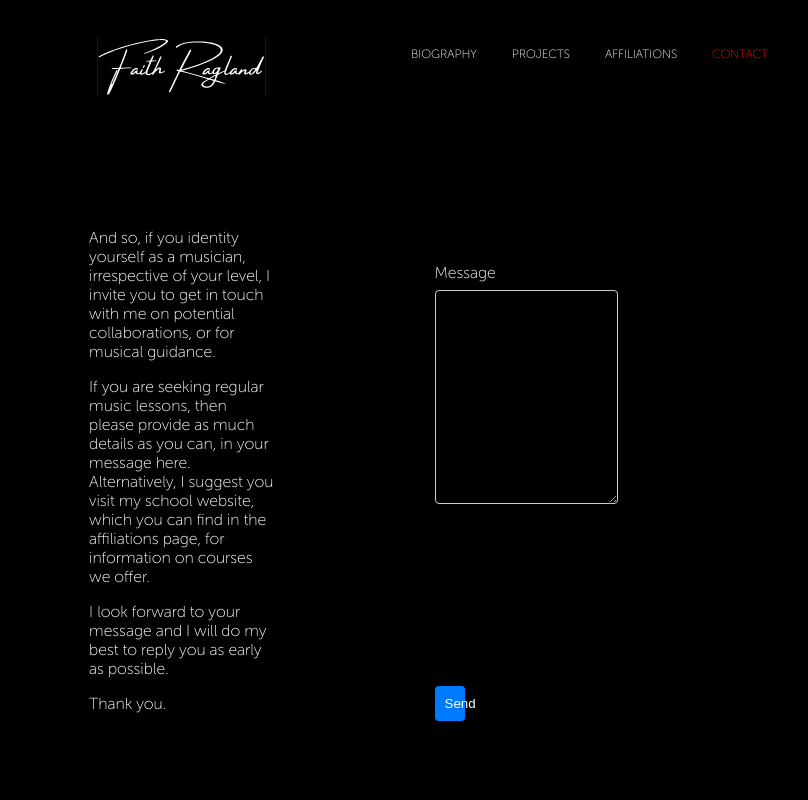
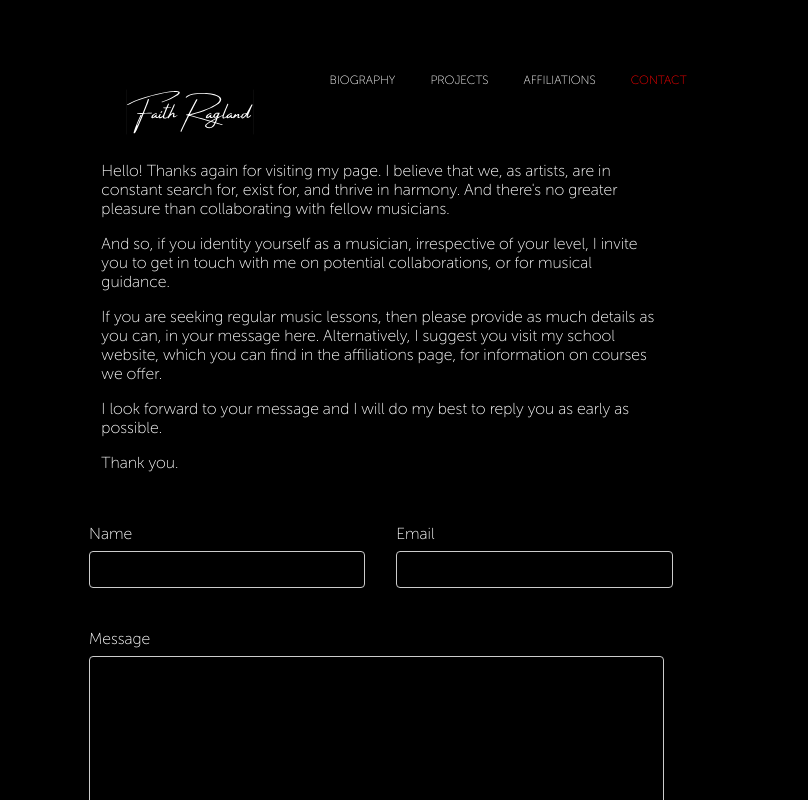
Before and after one commit to katesamuel/faithragland, a React (Create React App) app: page /contact in a window 768 px wide. Shown: the top 800 px of the page, 808 px wide, since content can reach past the window. Built offline with nearby package versions, Linux system fonts and the light colour scheme.

Commit message:
all about contact, biography

```diff
--- a/src/App.tsx
+++ b/src/App.tsx
@@ -3,7 +3,7 @@ import Navbar from './header/navbar';
 
 function App() {
   return (
-    <div className="App">
+    <div className="App scroll-container">
       <Navbar />
     </div>
   );
--- a/src/assets/content/biography.ts
+++ b/src/assets/content/biography.ts
@@ -1,5 +1,5 @@
 export const BiographyContent = {
-    1: 'Faith Ragland is one of India’s most experienced and sought after conductors, for his formidable work in the area of Western classical music in India with his extensive repertoire ranging from the renaissance to post-modern and contemporary music. He is renowned for producing outstanding musicians and ensembles from scratch.',
+    1: 'Faith Ragland is one of the most experienced and sought after conductors in India, and has done formidable work in the area of Western classical music in India with his extensive repertoire ranging from the renaissance to post-modern and contemporary music. He is renowned for producing outstanding musicians and ensembles from scratch.',
     2: 'Hailing from a family of musicians, Faith embarked on his musical journey with formal violin lessons at the age of 10. His prodigious talent was soon recognized with accolades such as the Late Dr. P. Subbaroyan’s Memorial Prize and M. Kalyan’s Award for exemplary performances in TCL grade exams. Under the expert guidance of Michael Glenn Mott, Faith showcased his skills with The Tirunelveli Chamber Orchestra, an initiative by Cleophas Anthony. His musical prowess led him to perform with renowned orchestras like The Delhi Symphony Orchestra and the Indian National Youth Orchestra.',
     3: 'Faith holds an Associate Diploma from the London College of Music (ALCM) in Teaching - Classical Singing and advanced grades in violin, cello and theory of music from the Trinity College of Music, London. He also holds a Masters in Sports Physiotherapy (MPT) and served as a clinician and an academician for about 20 years before moving to full time music.',
     4: 'Faith attributes his musical calibre to his various tutors, largely to Simon Carrington, an English conductor and founding member of the Grammy Award-winning vocal ensemble the King’s Singers, for choral conducting, and orchestral conducting to John Farrer, founder of the California Conducting Institute, USA and the London Conducting Workshop, UK and Howard Williams, Professor of Conducting, Royal Academy of Music, UK, two of the most experienced conductors on the international platform.'
--- a/src/header/navbar.css
+++ b/src/header/navbar.css
@@ -4,8 +4,10 @@
     flex-direction: row-reverse;
     align-items: start;
     background-color: black;
-    padding: 10px 20px;
-    z-index: 1;
+    padding-top: 40px;
+    z-index: 100;
+    position: sticky;
+    top: 0;
   }
 
   .navbar-logo img {
@@ -45,6 +47,9 @@
     font-size: 24px;
     cursor: pointer;
     align-self: self-end;
+    position: sticky;
+    top: 0;
+    width: 16px;
   }
 
   .navbar-container {
@@ -66,21 +71,13 @@
     justify-items: flex-end;
   }
 
-  @media (max-width: 768px) {
-    .navbar {
-      position: absolute;
-      width: 90vw;
-      display: flex;
-    }
-  }
-
   @media (min-width: 768px) {
     .navbar-toggle {
       display: none; /* Hide the hamburger button on larger screens */
     }
 
     .navbar-container {
-      display: block; /* Show the menu on larger screens */
+      display: flex; /* Show the menu on larger screens */
     }
 
     .navbar-links {
@@ -100,16 +97,23 @@
 
   @media (max-width: 768px) {
     .navbar-logo img {
-      height: 32vh;
+      height: 12vh;
       width: 32vw;
       object-fit: contain;
       object-position: center top;
+      margin-bottom: -60px;
+    }
+
+    .navbar {
+      padding: 8%;
+      position: fixed;
+      width: -webkit-fill-available;
     }
   }
 
   @media (min-width: 768px) and (max-width: 1025px) {
     .navbar-logo img {
-      height: 22vh;
+      height: 6vh;
       width: 22vw;
       object-fit: contain;
       object-position: center top;
--- a/src/header/navbar.tsx
+++ b/src/header/navbar.tsx
@@ -69,7 +69,7 @@ const Navbar = () => {
     return () => {
       eventEmitter.off('customEvent', handleCustomEvent);
     };
-  }, []);
+  }, [isMenuOpen]);
 
   const match = useMatch("/");
   const toggler = isMenuOpen ? "x" : "☰";
--- a/src/index.css
+++ b/src/index.css
@@ -7,15 +7,24 @@ body {
   color: white;
 }
 
+html {
+  overflow: scroll;
+}
+
+::-webkit-scrollbar {
+    width: 1px;
+    background: black; /* make scrollbar transparent */
+}
+
 @media (min-width: 768px) {
   body {
-    margin: 2% 10%;
+    padding: 0 10%;
   }
 }
 
 @media (min-width: 1369px) {
   body {
-    margin: 2% 16%;
+    padding: 0 16%;
   }
 }
 
--- a/src/pages/biography.css
+++ b/src/pages/biography.css
@@ -1,9 +1,57 @@
 .biography-container {
-    display: flex;
-    flex-direction: column;
+  display: flex;
+  flex-direction: column;
+  position: relative;
+  padding-top: 120px;
 }
 
-.para-one {
+.section-container {
+  display: flex;
+  flex-direction: row;
+  justify-content: space-between;
+  padding: 4% 0;
+}
+
+.text-container {
+  display: flex;
+  flex-direction: column;
+  line-height: 24px;
+  width: 60%;
+  text-align: justify;
+  text-indent: 4%;
+}
+
+.faith-piano {
+  height: 300px;
+  mask-image: radial-gradient(ellipse at 30% 20%, black, transparent 90%);
+}
+
+.faith-conducts {
+  height: 300px;
+}
+
+@media (max-width: 1025px) {
+  .biography-container {
+    padding: 6%;
+    padding-top: 120px;
+  }
+
+  .section-container {
     display: flex;
-    flex-direction: row;
+    flex-direction: column-reverse;
+  }
+
+  .faith-piano {
+    height: auto;
+    width: 100%;
+  }
+
+  .faith-conducts {
+    height: auto;
+    width: 100%;
+  }
+
+  .text-container {
+    width: 100%;
+  }
 }
--- a/src/pages/biography.tsx
+++ b/src/pages/biography.tsx
@@ -1,25 +1,28 @@
 import { BiographyContent } from "../assets/content/biography";
-import FaithConducts from '../assets/images/FA-conducts.png';
-import './biography.css';
+import FaithConducts from "../assets/images/FA-conducts.png";
+import FaithPiano from "../assets/images/fa.jpeg";
+import "./biography.css";
 
 const Biography = () => {
   return (
     <div className="biography-container">
-      <div className="para-one">
-        <p>{BiographyContent["1"]}</p>
-        <img src={FaithConducts}></img>
+      <div className="section-container">
+        <div className="text-container">
+          <p className="para-1">{BiographyContent["1"]}</p>
+          <p className="para-2">{BiographyContent["2"]}</p>
+        </div>
+        <div>
+          <img src={FaithConducts} className="faith-conducts"></img>
+        </div>
       </div>
-      <div>
-        <img></img>
-        <p>{BiographyContent["2"]}</p>
-      </div>
-      <div>
-        <p>{BiographyContent["3"]}</p>
-        <img></img>
-      </div>
-      <div>
-        <img></img>
-        <p>{BiographyContent["4"]}</p>
+      <div className="section-container">
+        <div>
+        <img src={FaithPiano} className="faith-piano"></img>
+        </div>
+        <div className="text-container">
+          <p className="para-3">{BiographyContent["3"]}</p>
+          <p className="para-4">{BiographyContent["4"]}</p>
+        </div>
       </div>
     </div>
   );
--- a/src/pages/contact.css
+++ b/src/pages/contact.css
@@ -13,6 +13,7 @@
 
 .foreword p {
   text-align: left;
+  width: 100%;
 }
 
 form {
@@ -80,4 +81,102 @@ input {
   justify-content: space-between;
 }
 
-@media (min-width: 1025px) {}
+@media (max-width: 767px) {
+  .contact-container {
+    display: flex;
+    flex-direction: column;
+    padding-top: 120px;
+    margin: 0;
+  }
+
+  form {
+    max-width: 100%;
+    margin: 0;
+  }
+
+  .name .email {
+    width: 40%;
+  }
+
+  .message {
+    width: 80%;
+  }
+
+  input,
+  textarea {
+    width: 100% !important;
+  }
+
+  .foreword {
+    width: 90%;
+    padding: 4%;
+  }
+
+  .user-details {
+    padding-left: 1%;
+    width: 90%;
+  }
+
+  .button-container button {
+    width: 20vw;
+  }
+}
+
+@media (min-width: 768px) and (max-width: 1025px) {
+  .contact-container {
+    display: flex;
+    flex-direction: column;
+    padding-top: 120px;
+    margin: 0;
+  }
+
+  .foreword {
+    width: 100%;
+    padding: 0;
+    margin-right: 0;
+  }
+  form {
+    max-width: 100%;
+    margin: 0;
+  }
+
+  .name, .email {
+    width: 50%;
+    padding: 2%;
+    padding-right: 2%;
+  }
+
+  .message {
+    width: 100%;
+    padding: 2%;
+    padding-right: 2%;
+  }
+
+  input,
+  textarea {
+    width: 90%;
+  }
+
+  .message textarea {
+    width: 90%;
+    height: 24vh;
+  }
+
+  .user-details {
+    padding-left: 0;
+    width: 100%;
+  }
+
+  .button-container {
+    padding: 4% 2%;
+  }
+
+  .button-container button {
+    width: 12vw;
+  }
+
+  .foreword {
+    width: 90%;
+    padding: 4%;
+  }
+}
--- a/src/pages/contact.tsx
+++ b/src/pages/contact.tsx
@@ -93,6 +93,7 @@ const ContactForm: React.FC = () => {
               <textarea
                 id="message"
                 name="message"
+                className="message-text"
                 value={formData.message}
                 onChange={handleChange}
                 required
--- a/src/pages/home.css
+++ b/src/pages/home.css
@@ -36,6 +36,7 @@
     display: flex;
     flex-direction: column-reverse;
     align-items: center;
+    padding-top: 120px;
   }
   .headshot-container {
     top: 0;
@@ -53,6 +54,10 @@
 }
 
 @media (min-width: 576px) and (max-width: 967px) {
+  .home-container {
+    padding-top: 120px;
+  }
+
   .headshot-container {
     margin-top: 20px;
     top: 0;
```
Also changed, not shown: src/assets/content/projects.ts (+31 -9 lines), src/App.css (line endings or trailing spaces), src/assets/images/fa-teaching.jpg (added), src/assets/images/fa.jpeg (added). Lines whose indentation alone changed are shown as unchanged.
